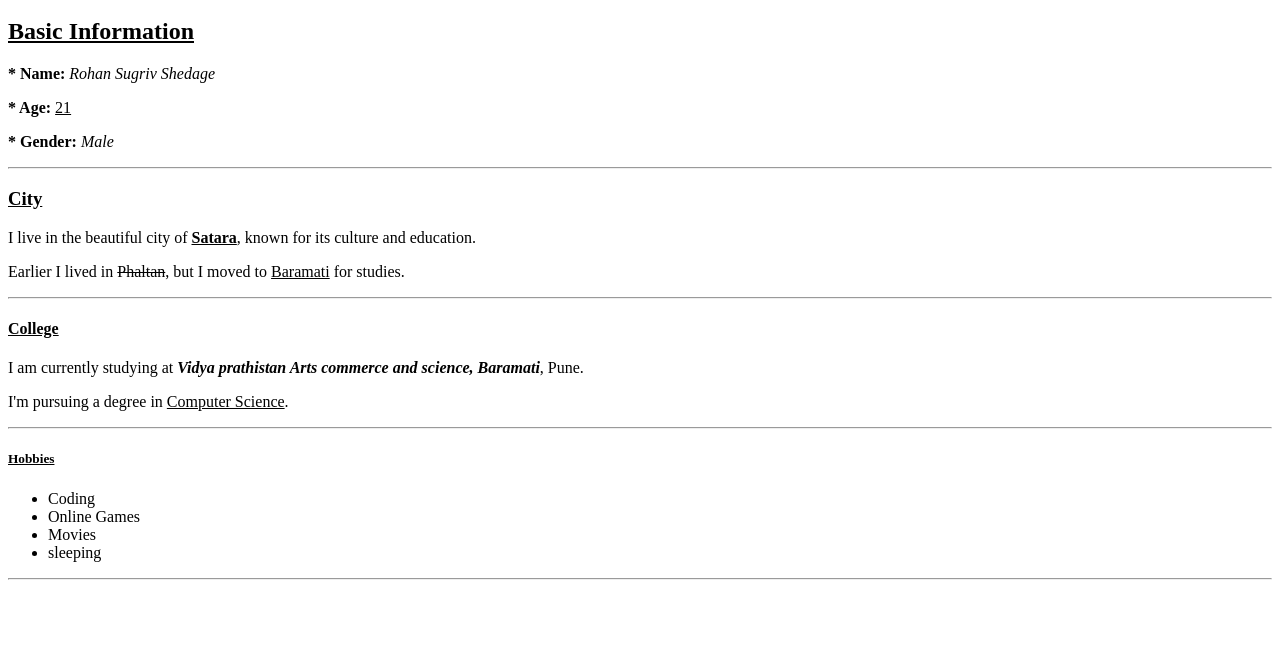
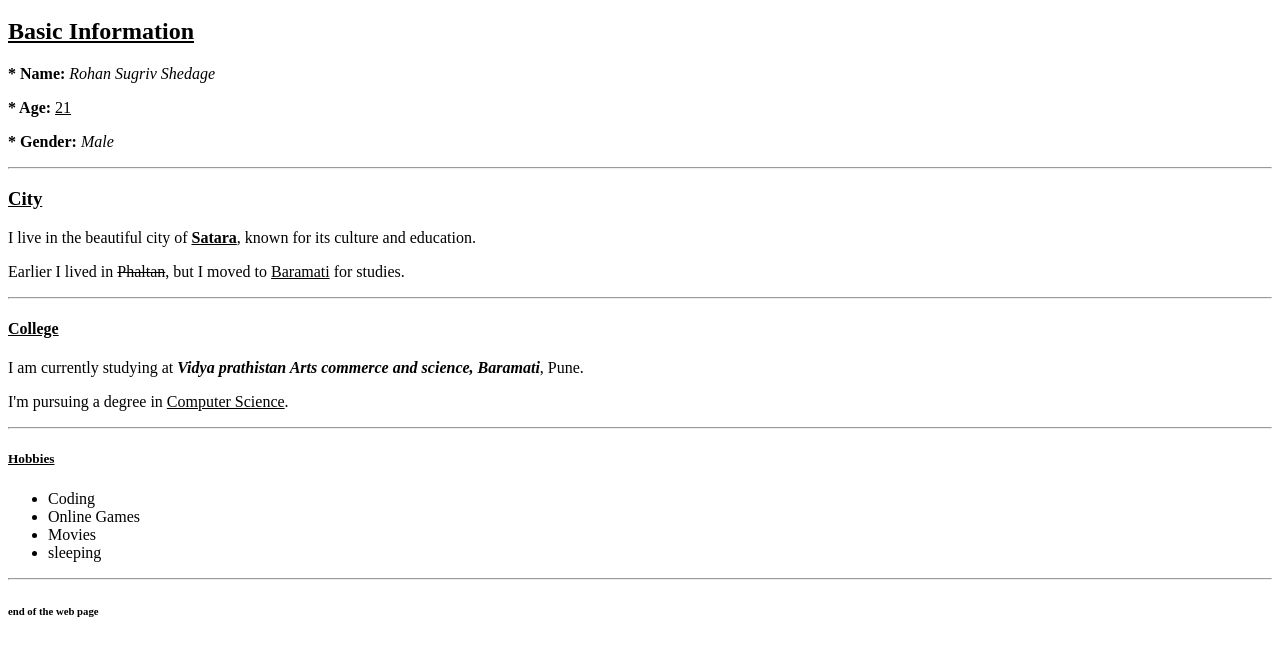
Before and after one commit to RohanShedage01/ICP-Practice, a plain HTML site: page index.html in a window 1280 px wide. Shown: the part 120-776 px from the top of the page. Drawn offline with Linux system fonts and the light colour scheme.

Commit message:
h6 tag is added

```diff
--- a/index.html
+++ b/index.html
@@ -29,5 +29,6 @@
         <li>sleeping</li>
     </ul>
     <hr>
+    <h6>end of the web page</h6>
 </body>
 </html>
```
